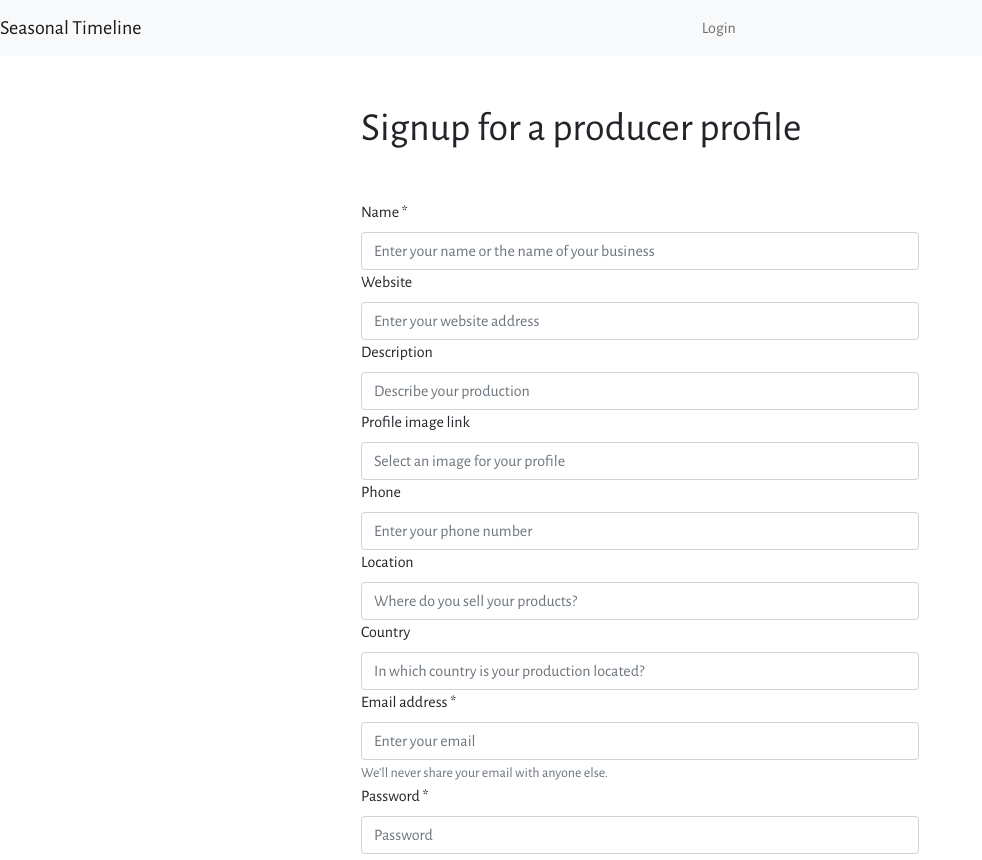
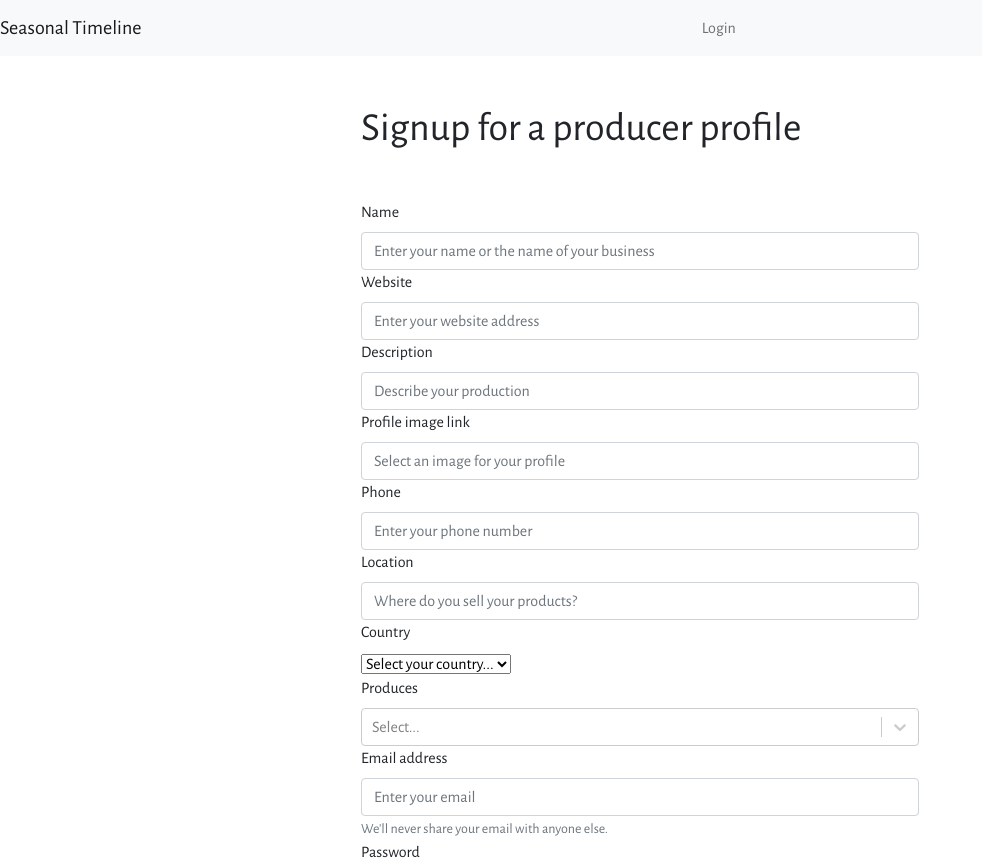
Before and after one commit to mgl-aguiar/seasonal-timeline_client, a React (Create React App) app: page /signup in a window 1280 px wide. Shown: the top 860 px of the page, without its empty margins (0-982 px from the left). Built offline with nearby package versions, Linux system fonts and the light colour scheme; no server answers.

Commit message:
added produce select menu

```diff
--- a/src/pages/SignUp/index.js
+++ b/src/pages/SignUp/index.js
@@ -3,10 +3,13 @@ import Form from "react-bootstrap/Form";
 import Container from "react-bootstrap/Container";
 import Button from "react-bootstrap/Button";
 import { signUp } from "../../store/user/actions";
+import { fetchAllProduces } from "../../store/produce/actions";
 import { selectToken } from "../../store/user/selectors";
+import { selectAllProduces } from "../../store/produce/selectors";
 import { useDispatch, useSelector } from "react-redux";
 import { useHistory, Link } from "react-router-dom";
 import { Col } from "react-bootstrap";
+import Select from "react-select";
 
 export default function SignUp() {
   const [name, setName] = useState("");
@@ -17,14 +20,22 @@ export default function SignUp() {
   const [phone, setPhone] = useState("");
   const [location, setLocation] = useState("");
   const [countryId, setCountryId] = useState("");
-
   const [password, setPassword] = useState("");
 
   const dispatch = useDispatch();
   const token = useSelector(selectToken);
   const history = useHistory();
+  const allProduces = useSelector(selectAllProduces);
+
+  const producesToSelect = allProduces.map((eachProduce) => {
+    return { value: eachProduce.id, label: eachProduce.name };
+  });
+
+  const [produces, setProduces] = useState([]);
+  console.log(countryId);
 
   useEffect(() => {
+    dispatch(fetchAllProduces());
     if (token !== null) {
       history.push("/");
     }
@@ -43,7 +54,8 @@ export default function SignUp() {
         profileImg,
         phone,
         location,
-        countryId
+        countryId,
+        produces
       )
     );
 
@@ -56,6 +68,7 @@ export default function SignUp() {
     setPhone("");
     setLocation("");
     setCountryId(null);
+    setProduces([]);
   }
 
   return (
@@ -64,7 +77,7 @@ export default function SignUp() {
         <h1 className="mt-5 mb-5">Signup for a producer profile</h1>
 
         <Form.Group controlId="formBasicName">
-          <Form.Label>Name *</Form.Label>
+          <Form.Label>Name</Form.Label>
           <Form.Control
             value={name}
             onChange={(event) => setName(event.target.value)}
@@ -126,17 +139,32 @@ export default function SignUp() {
 
         <Form.Group controlId="formBasicCountryId">
           <Form.Label>Country</Form.Label>
-          <Form.Control
-            value={countryId}
+          <br></br>
+          <select
+            name="countries"
+            id="countries"
             onChange={(event) => setCountryId(parseInt(event.target.value))}
-            type="number"
-            placeholder="In which country is your production located?"
-            required
+          >
+            <option value={null}>Select your country...</option>
+            <option value={1}>Netherlands</option>
+            <option value={2}>Portugal</option>
+          </select>
+        </Form.Group>
+
+        <Form.Group controlId="formBasicCountryId">
+          <Form.Label>Produces</Form.Label>
+          <Select
+            isMulti
+            name="colors"
+            onChange={(event) => setProduces()}
+            options={producesToSelect}
+            className="basic-multi-select"
+            classNamePrefix="select"
           />
         </Form.Group>
 
         <Form.Group controlId="formBasicEmail">
-          <Form.Label>Email address *</Form.Label>
+          <Form.Label>Email address</Form.Label>
           <Form.Control
             value={email}
             onChange={(event) => setEmail(event.target.value)}
@@ -150,7 +178,7 @@ export default function SignUp() {
         </Form.Group>
 
         <Form.Group controlId="formBasicPassword">
-          <Form.Label>Password *</Form.Label>
+          <Form.Label>Password</Form.Label>
           <Form.Control
             value={password}
             onChange={(event) => setPassword(event.target.value)}
```
